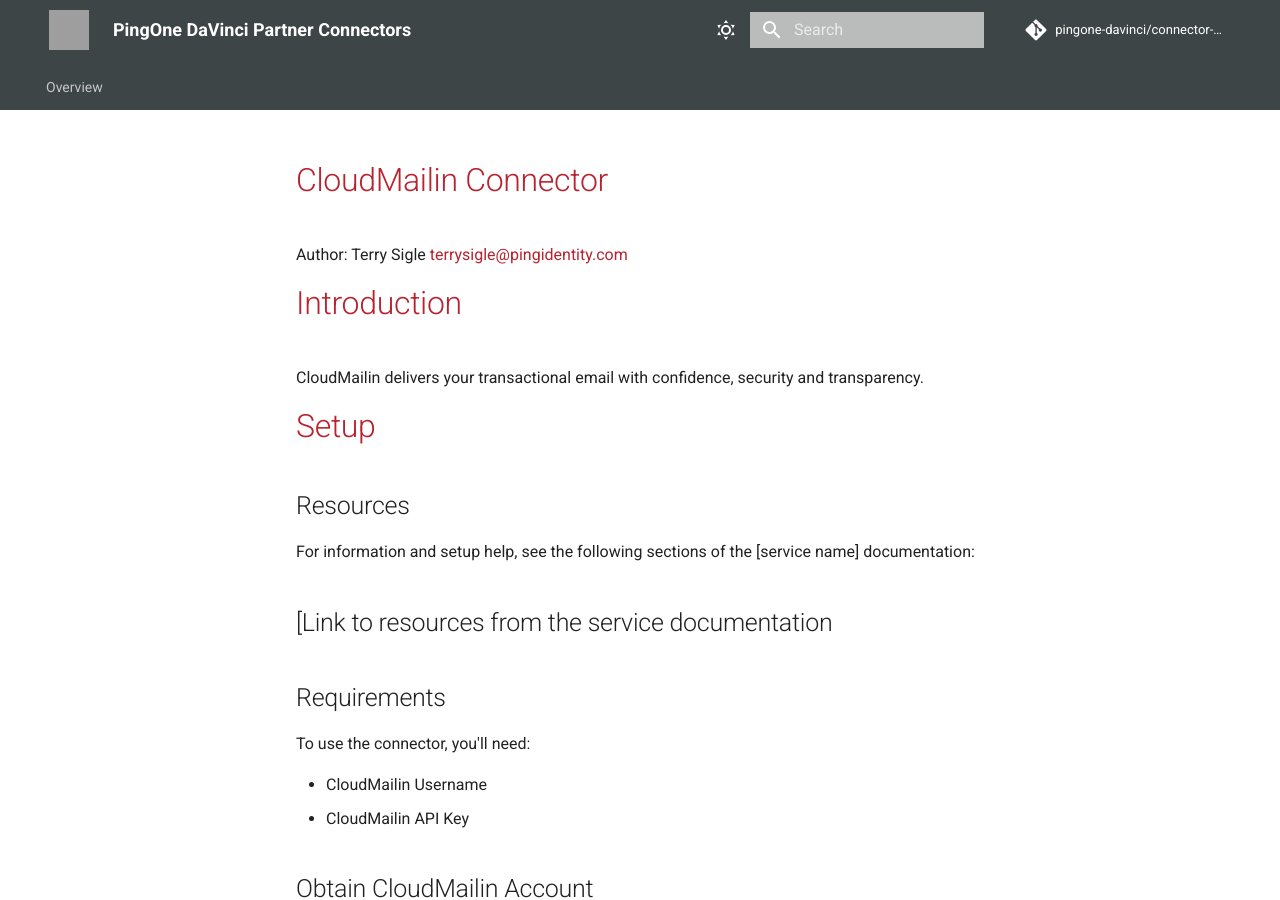
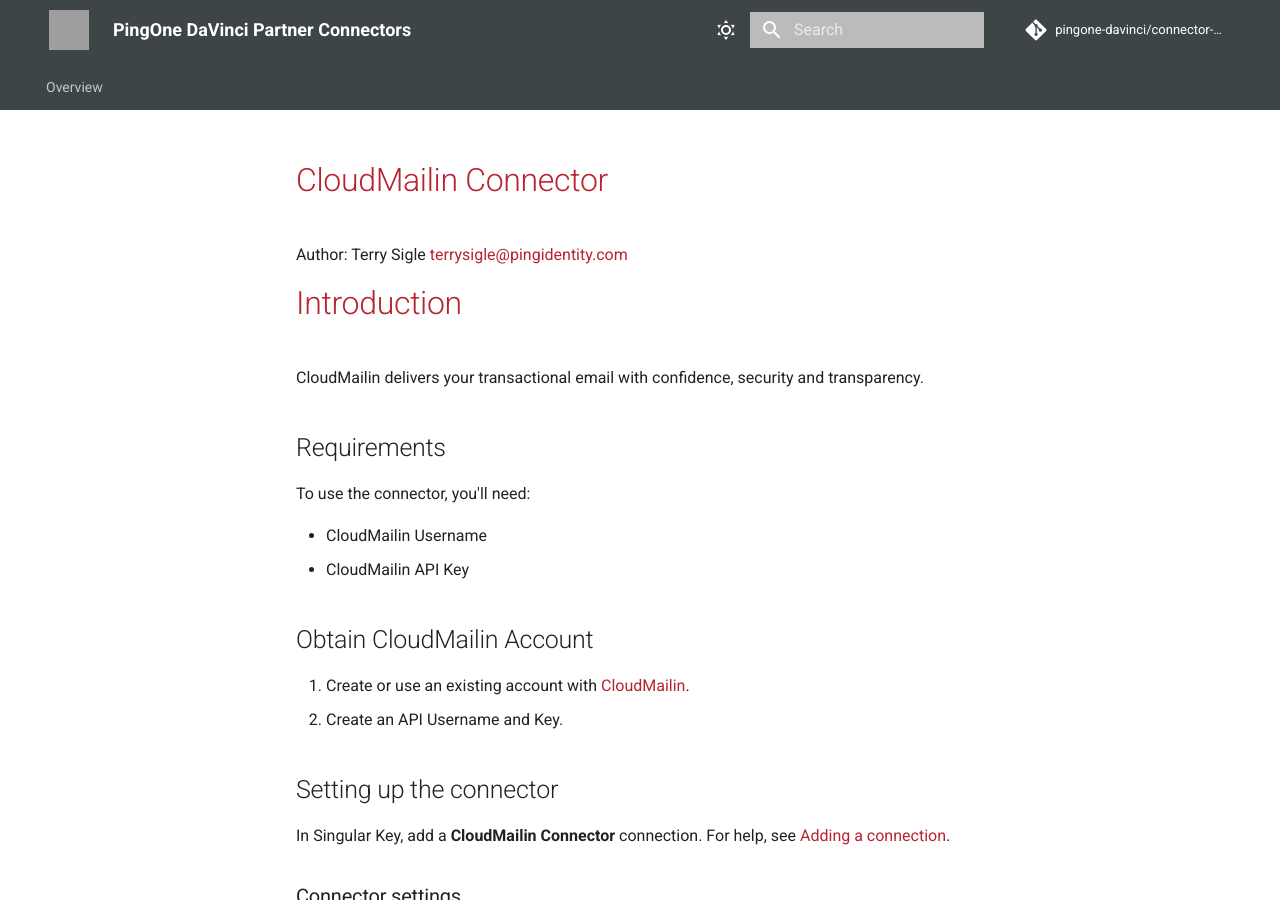
Before and after one commit to pingone-davinci/documentation, an MkDocs documentation site: the page built from docs/cloudmailin/README.md, in a window 1280 px wide and 900 px high. Built offline with MkDocs 1.6.1 and Material for MkDocs 9.7.7, drawn with Linux system fonts in a browser that asks for light colours; comment, search, counter and statistics services are not loaded; grey boxes are pictures that could not be loaded.

Commit message:
Update README.md

```diff
--- a/docs/cloudmailin/README.md
+++ b/docs/cloudmailin/README.md
@@ -5,14 +5,6 @@
 # Introduction
 
 CloudMailin delivers your transactional email with confidence, security and transparency.
-
-# Setup
-
-## Resources
-
-For information and setup help, see the following sections of the [service name] documentation:
-
-## [Link to resources from the service documentation
 
 ## Requirements
 
```
